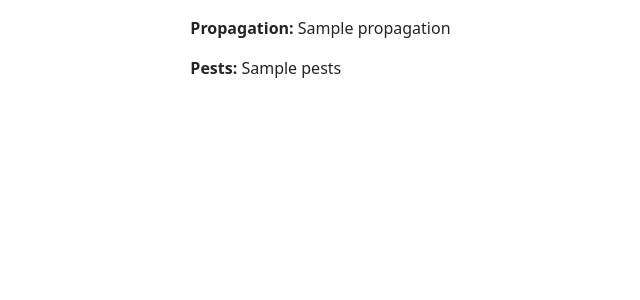
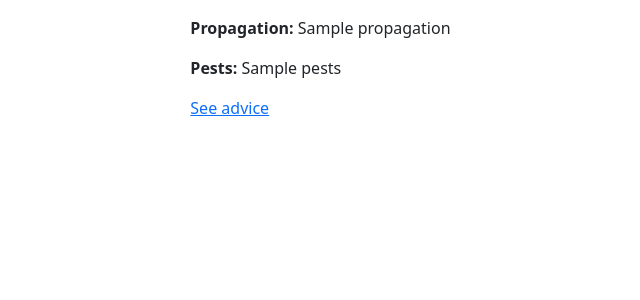
Before and after one commit to nlurkin/BonsaiBuddy, a Django app: template BonsaiBuddy_web/TreeInfo/templates/TreeInfo/detail.html in a window 1280 px wide. Shown: the part 304-604 px from the top of the page, without its empty margins (35-675 px from the left). Run offline with Django 3.2, Linux system fonts and the light colour scheme; the template is opened without the code that fills it: most values are stand-ins (such as "Sample title", 1, 10 or a date in 2020).

Commit message:
"See advice" link must be visivle for anyone

```diff
--- a/BonsaiBuddy_web/TreeInfo/templates/TreeInfo/detail.html
+++ b/BonsaiBuddy_web/TreeInfo/templates/TreeInfo/detail.html
@@ -28,7 +28,7 @@
     {% endif %}
 
     {% if 'TreeInfo.change_content' in perms %}
-    <p><a href="{% url 'BonsaiAdmin:treeinfo_update' pk=tree_info.name %}">Update</a>
-       <a href="{% url 'BonsaiAdvice:which_technique' %}?tree={{tree_info.name}}">See advice</a></p>
+    <p><a href="{% url 'BonsaiAdmin:treeinfo_update' pk=tree_info.name %}">Update</a></p>
     {% endif %}
+    <p><a href="{% url 'BonsaiAdvice:which_technique' %}?tree={{tree_info.name}}">See advice</a></p>
 {% endblock %}
```
